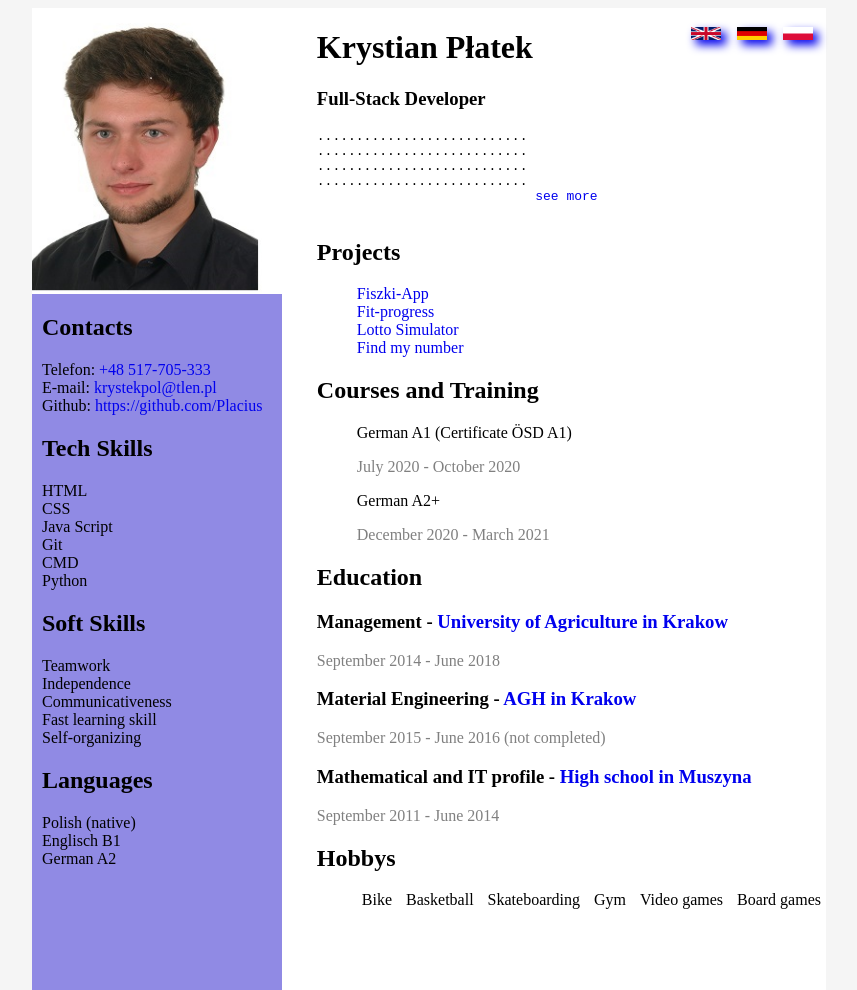
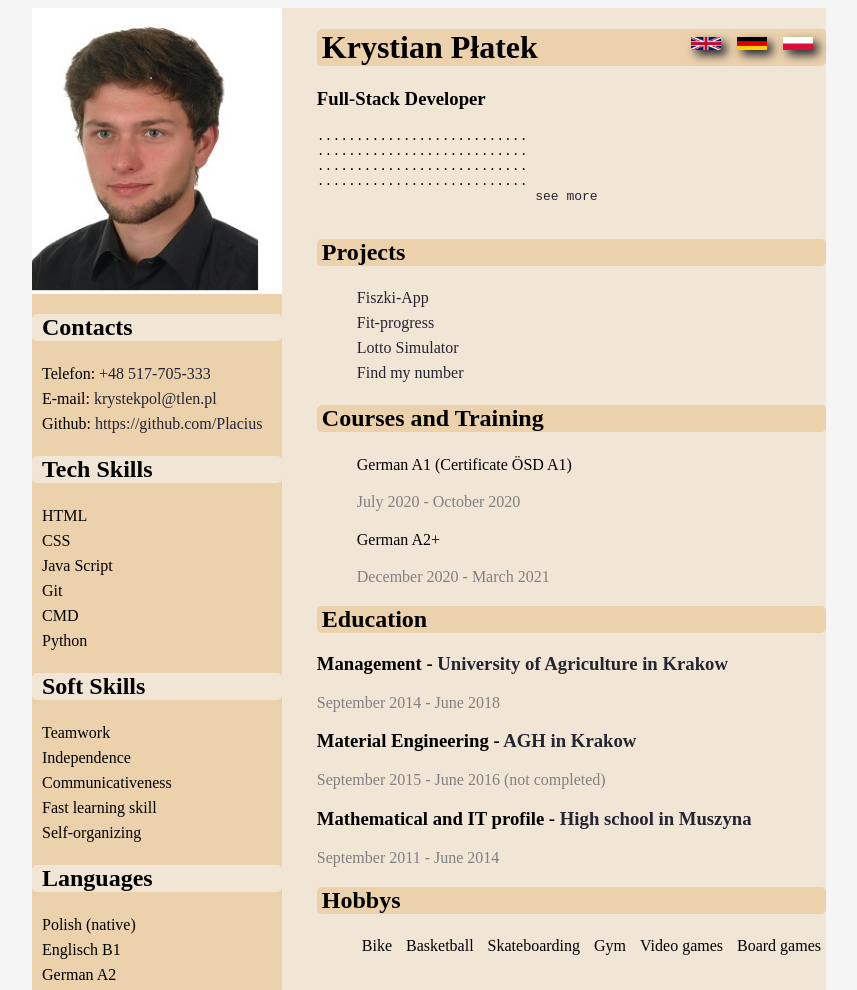
Before and after one commit to Placius/CV, a plain HTML site: page index.html in a window 1280 px wide. Shown: the top 990 px of the page, without its empty margins (224-1081 px from the left). Drawn offline with Linux system fonts and the light colour scheme.

Commit message:
add more css styles

```diff
--- a/style.css
+++ b/style.css
@@ -6,19 +6,28 @@ body {
 
 li {
     list-style: none;
+    line-height: 25px;
 }
 
 .paper_block {
     width: 794px;
     height: 1123px;
-    background-color: white;
+    background-color: rgb(241, 230, 214);
 }
 
 .left-side {
     float: left;
-    background-color: rgb(144, 138, 228);
+    background-color: rgb(230, 102, 113);
     width: 250px;
     height: 1123px;
+}
+
+.left-side {
+    background-color: rgb(235, 209, 172);
+}
+
+.left-side h2 {
+    background-color: rgb(241, 230, 214);
 }
 
 .left-side h2,
@@ -29,7 +38,7 @@ li {
 .right-side {
     float: right;
     height: 1123px;
-    background-color: white;
+    background-color: rgb(241, 230, 214);
 }
 
 p {
@@ -38,27 +47,20 @@ p {
 
 a {
     text-decoration: none;
+    color: rgb(37, 36, 49);
 }
 
-a:before {
-    color: green;
+a:visited {
+    color: black;
 }
 
 a:hover {
     color: darkgoldenrod;
 }
 
-a:visited {
-    color: black;
-}
-
 #hobbys li {
     display: inline;
     padding: 5px;
-}
-
-h3 {
-    color: black;
 }
 
 .languages ul li {
@@ -67,6 +69,7 @@ h3 {
     border: black 1px;
     float: right;
     margin-right: 10px;
+    margin-top: 10px;
 }
 
 .languages img {
@@ -82,3 +85,15 @@ h3 {
     padding: 0px;
     box-shadow: 5px 5px 10px;
 }
+
+h2 {
+    background-color: rgb(235, 209, 172);
+    border-radius: 5px;
+    padding-left: 5px;
+}
+
+h1 {
+    background-color: rgb(235, 209, 172);
+    border-radius: 5px;
+    padding-left: 5px;
+}
```
